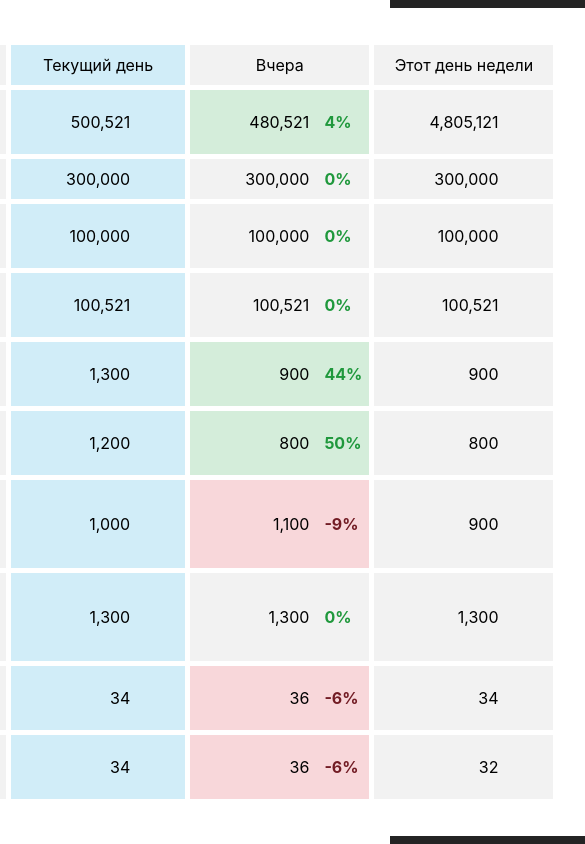
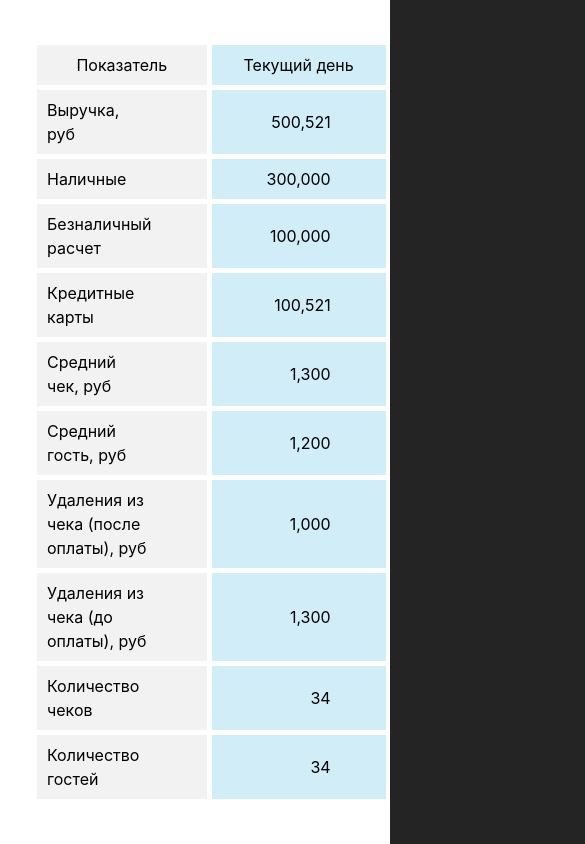
Before and after one commit to KuznetsovRA/test_by_Delta, a React (Vite) app: page / in a window 390 px wide. Shown: the whole page, 585 px wide, since content can reach past the window. Built offline with nearby package versions, Linux system fonts and the light colour scheme.

Commit message:
1.0.7 fix: overflow on mobile

```diff
--- a/src/App.css
+++ b/src/App.css
@@ -8,20 +8,22 @@
     margin: 0;
     padding: 0;
     background-color: white;
+}
 
+#root {
+    width: 100%;
+    overflow-x: auto;
+}
 
-}
 table {
     width: 100%;
     border-spacing: 5px;
-
     background-color: white;
     color: black;
 }
 
 th {
     padding: 8px 12px;
-    border: 1px solid #ddd;
     text-align: center;
     border: none;
     font-weight: normal;
```
